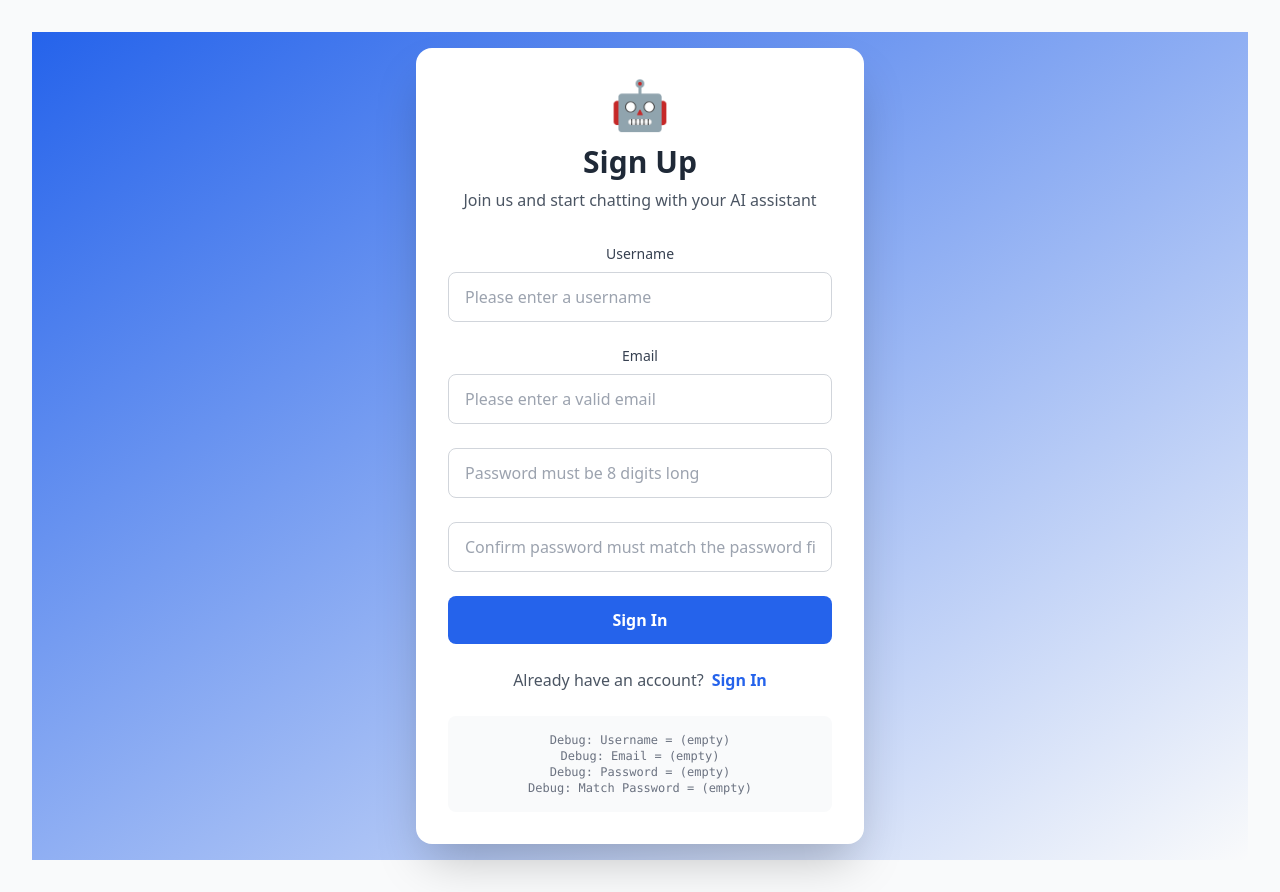
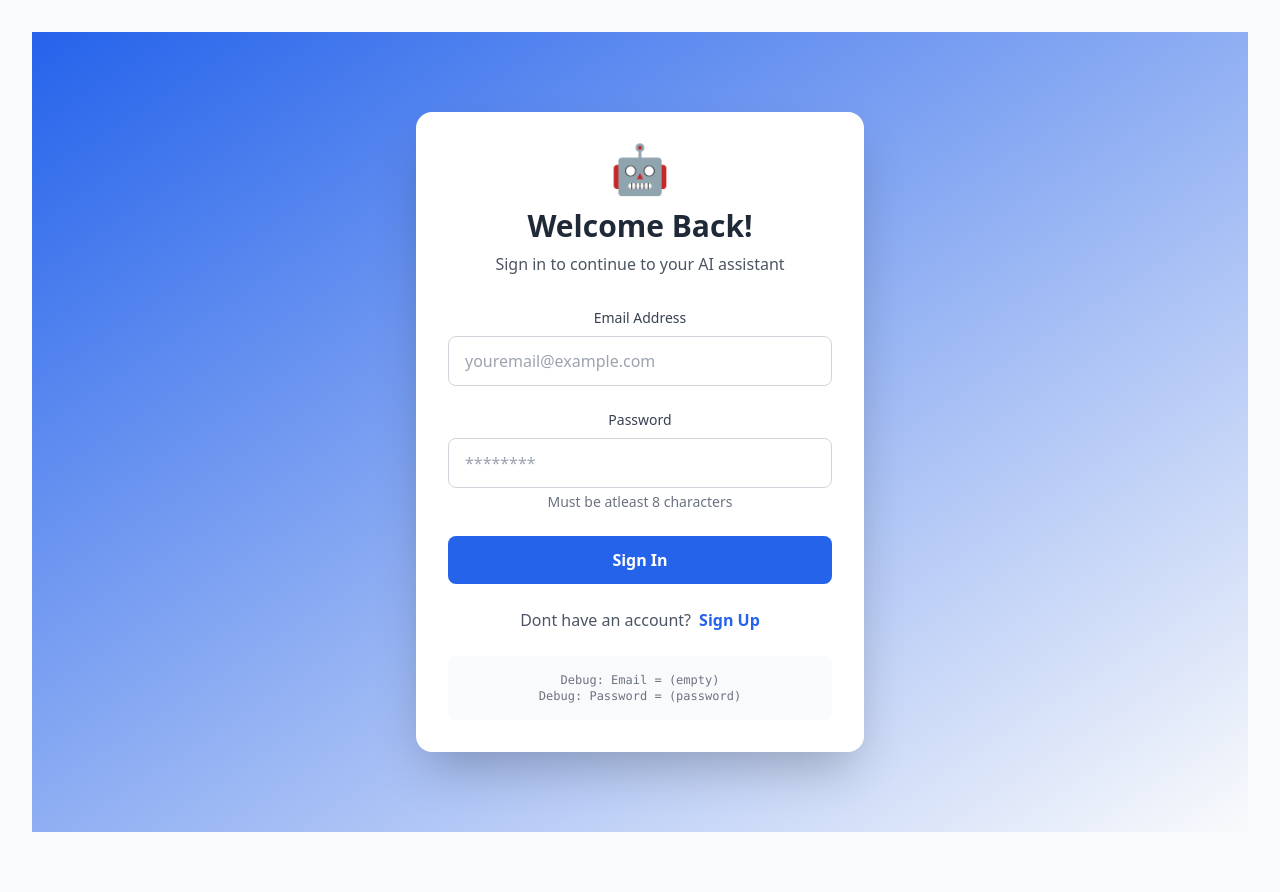
Before and after one commit to venetiafaber/ai-chat-app, a React (Vite) app in the folder client/: page /login in a window 1280 px wide. After the commit the page ends 864 px from the top, so only its background shows below. Built offline with nearby package versions, Linux system fonts and the light colour scheme.

Commit message:
feat(routing): adds React Router for navigation

```diff
--- a/client/src/App.tsx
+++ b/client/src/App.tsx
@@ -1,13 +1,18 @@
+import { BrowserRouter, Routes, Route, Navigate } from 'react-router-dom';
 import LoginPage from './pages/LoginPage';
 import RegisterPage from './pages/Registerpage';
 import './App.css'
 
 function App() {
   return (
-    <>
-      {/* <LoginPage /> */}
-      <RegisterPage />
-    </>
+    <BrowserRouter>
+      <Routes>
+        <Route path='/' element={<Navigate to='/login' replace/>} />
+        <Route path='/login' element={<LoginPage />} />
+        <Route path='/register' element={<RegisterPage />} />
+        <Route path='*' element={<Navigate to='/' replace />} />
+      </Routes>
+    </BrowserRouter>
 
 
   )
--- a/client/src/pages/LoginPage.tsx
+++ b/client/src/pages/LoginPage.tsx
@@ -1,4 +1,5 @@
 import { useState, type SubmitEvent } from "react";
+import { Link } from "react-router-dom";
 
 const LoginPage = () => {
   // state
@@ -107,12 +108,12 @@
         <div className="mt-6 text-center">
           <p className="text-gray-600">
             Dont have an account?
-            <a
-              href="/register"
+            <Link
+              to="/register"
               className="text-blue-600 hover:text-blue-700 font-semibold hover:underline ml-2"
             >
               Sign Up
-            </a>
+            </Link>
           </p>
         </div>
 
--- a/client/src/pages/RegisterPage.tsx
+++ b/client/src/pages/RegisterPage.tsx
@@ -1,4 +1,5 @@
 import { useState, type SubmitEvent } from "react";
+import { Link } from "react-router-dom";
 
 const RegisterPage = () => {
   // state
@@ -177,12 +178,12 @@
         <div className="mt-6 text-center">
           <p className="text-gray-600">
             Already have an account?
-            <a
-              href="/login"
+            <Link
+              to="/login"
               className="text-blue-600 hover:text-blue-700 font-semibold hover:underline ml-2"
             >
               Sign In
-            </a>
+            </Link>
           </p>
         </div>
 
```
